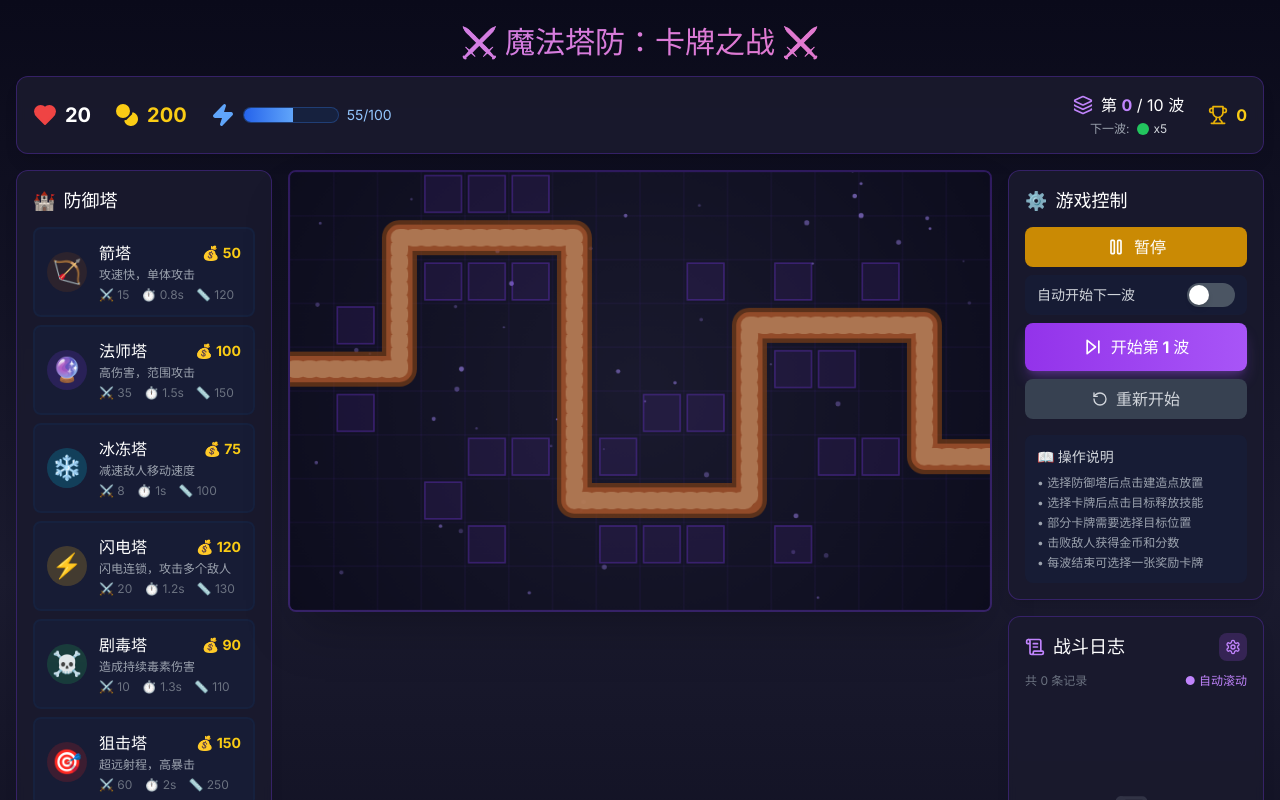
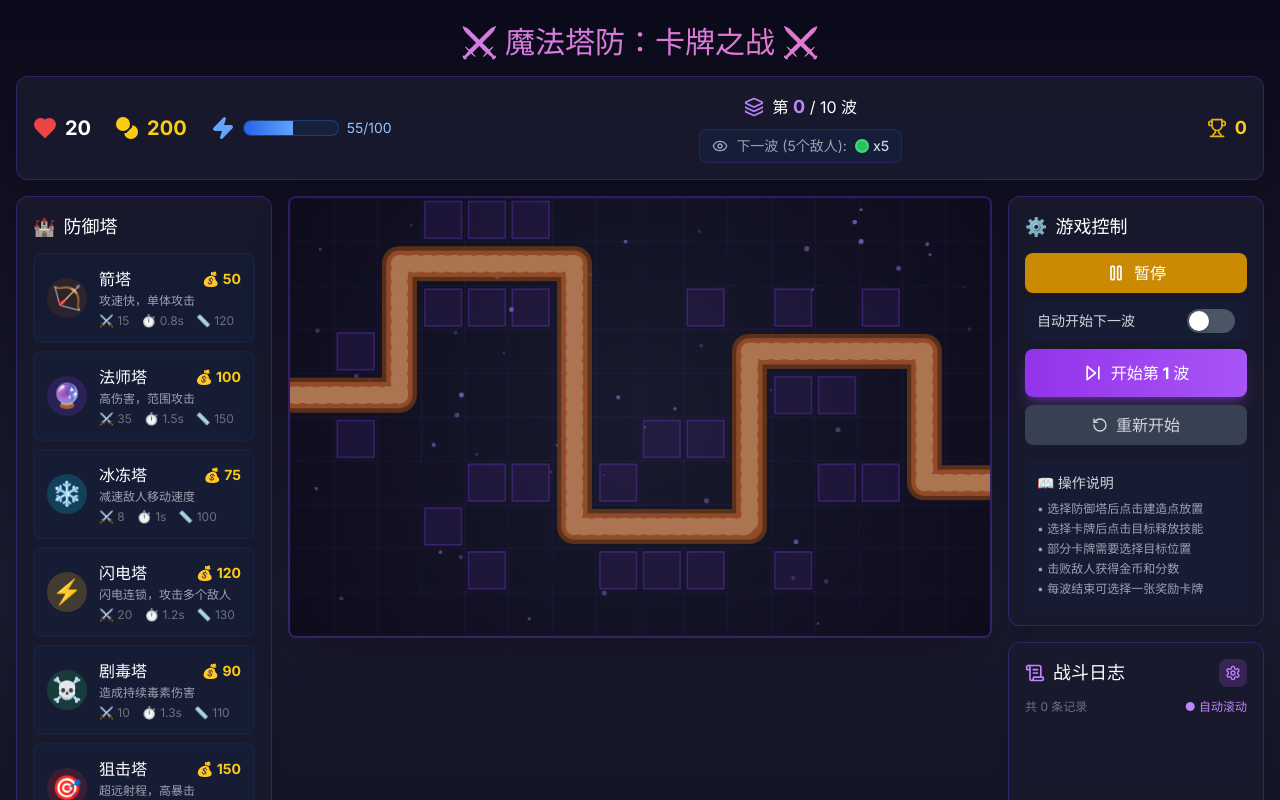
Before and after one commit to LuckyLL17/yq-26, a React (Vite) app: page / in a window 1280 px wide. Both pictures are taken after a click on the button "开始游戏". Shown: the top 800 px of the page. Built offline with nearby package versions, Linux system fonts and the light colour scheme.

Commit message:
.1294570642211112:d4ed006dd70e8753fad2749b46110e50_6a2645936b694666a24e8f75.6a265f3cef6f2d3b1b3709ee.6a265f3cc943cf669f0ae8d9:Trae CN.T(2026/6/8 14:20:44)

```diff
--- a/src/components/StatusBar.tsx
+++ b/src/components/StatusBar.tsx
@@ -1,6 +1,7 @@
 import { useGameStore } from '@/game/store';
 import { ENEMY_CONFIGS } from '@/game/config';
-import { Heart, Coins, Zap, Trophy, Layers, Clock } from 'lucide-react';
+import type { EnemyType } from '@/game/types';
+import { Heart, Coins, Zap, Trophy, Layers, Clock, Eye } from 'lucide-react';
 
 export default function StatusBar() {
   const {
@@ -16,10 +17,18 @@ export default function StatusBar() {
     waveCountdown,
     nextWaveConfig,
     gameMode,
+    status,
   } = useGameStore();
 
   const manaPercent = (mana / maxMana) * 100;
   const displayMaxWaves = gameMode === 'endless' ? '∞' : maxWaves;
+  const showNextWavePreview = !waveInProgress && nextWaveConfig && status !== 'won' && status !== 'lost';
+  const showCountdown = showNextWavePreview && isCountdownActive;
+
+  const getTotalEnemies = () => {
+    if (!nextWaveConfig) return 0;
+    return nextWaveConfig.enemies.reduce((sum, e) => sum + e.count, 0);
+  };
 
   return (
     <div className="flex items-center justify-between bg-game-panel/90 backdrop-blur-sm rounded-xl p-4 border border-game-magic/30 shadow-lg">
@@ -46,12 +55,11 @@ export default function StatusBar() {
         </div>
       </div>
 
-      <div className="flex items-center gap-6">
-        <div className="flex flex-col items-center gap-1">
+      <div className="flex flex-col items-center gap-2">
         <div className="flex items-center gap-2">
           <Layers className="w-5 h-5 text-purple-400" />
           <span className="text-white">
-              第 <span className="text-purple-400 font-bold">{wave}</span> / {displayMaxWaves} 波
+            第 <span className="text-purple-400 font-bold text-lg">{wave}</span> / {displayMaxWaves} 波
           </span>
           {waveInProgress && (
             <span className="text-xs px-2 py-0.5 bg-red-500/20 text-red-400 rounded-full animate-pulse">
@@ -65,19 +73,23 @@ export default function StatusBar() {
           )}
         </div>
 
-          {!waveInProgress && isCountdownActive && (
-            <div className="flex items-center gap-1 text-sm text-yellow-400">
-              <Clock className="w-4 h-4" />
-              <span>下一波: {Math.ceil(waveCountdown)}秒</span>
+        {showCountdown && (
+          <div className="flex items-center gap-2 px-3 py-1.5 bg-yellow-500/20 rounded-lg border border-yellow-500/30">
+            <Clock className="w-4 h-4 text-yellow-400" />
+            <span className="text-yellow-400 font-bold">
+              下一波倒计时: {Math.ceil(waveCountdown)}秒
+            </span>
           </div>
         )}
 
-          {!waveInProgress && nextWaveConfig && (
-            <div className="flex items-center gap-2 text-xs text-gray-400">
-              <span>下一波:</span>
+        {showNextWavePreview && (
+          <div className="flex items-center gap-2 px-3 py-1.5 bg-game-panel-light/80 rounded-lg border border-game-magic/20">
+            <Eye className="w-4 h-4 text-gray-400" />
+            <span className="text-gray-400 text-sm">下一波 ({getTotalEnemies()}个敌人):</span>
             <div className="flex items-center gap-2">
               {nextWaveConfig.enemies.map((enemy, idx) => {
-                  const config = ENEMY_CONFIGS[enemy.type];
+                const config = ENEMY_CONFIGS[enemy.type as EnemyType];
+                if (!config) return null;
                 return (
                   <div
                     key={idx}
@@ -85,10 +97,10 @@ export default function StatusBar() {
                     title={`${config.name} x${enemy.count}`}
                   >
                     <div
-                        className="w-3 h-3 rounded-full"
+                      className="w-3.5 h-3.5 rounded-full border-2 border-white/20"
                       style={{ backgroundColor: config.color }}
                     />
-                      <span className="text-gray-300">x{enemy.count}</span>
+                    <span className="text-gray-300 text-sm font-medium">x{enemy.count}</span>
                   </div>
                 );
               })}
@@ -99,8 +111,7 @@ export default function StatusBar() {
 
       <div className="flex items-center gap-2">
         <Trophy className="w-5 h-5 text-yellow-500" />
-          <span className="text-yellow-400 font-bold">{score}</span>
-        </div>
+        <span className="text-yellow-400 font-bold text-lg">{score}</span>
       </div>
     </div>
   );
--- a/src/game/store.ts
+++ b/src/game/store.ts
@@ -235,7 +235,14 @@ export const useGameStore = create<GameStore>((set, get) => ({
   currentLevelId: 'default',
 
   startGame: () => {
-    set({ status: 'playing' });
+    const { autoStartWave } = get();
+    set({
+      status: 'playing',
+      isCountdownActive: autoStartWave,
+    });
+    if (autoStartWave) {
+      get().addBattleLog('info', '自动开始倒计时...');
+    }
   },
 
   pauseGame: () => {
@@ -796,6 +803,13 @@ export const useGameStore = create<GameStore>((set, get) => ({
     const remainingCards = state.waveRewardCards.filter(c => c.id !== cardId);
     const newDiscardPile = [...state.discardPile, ...remainingCards];
 
+    const nextWaveNum = state.wave + 1;
+    const waves = get().getWaves();
+    let nextWaveConfig: WaveConfig | null = null;
+    if (nextWaveNum <= state.maxWaves || state.gameMode === 'endless') {
+      nextWaveConfig = getWaveConfig(nextWaveNum, state.gameMode, waves);
+    }
+
     set({
       status: 'playing',
       waveRewardCards: [],
@@ -803,6 +817,7 @@ export const useGameStore = create<GameStore>((set, get) => ({
       discardPile: newDiscardPile,
       isCountdownActive: state.autoStartWave,
       waveCountdown: WAVE_COUNTDOWN,
+      nextWaveConfig,
     });
 
     get().addBattleLog('card', `获得了 ${card.name}！`);
@@ -818,12 +833,20 @@ export const useGameStore = create<GameStore>((set, get) => ({
 
     const newDiscardPile = [...state.discardPile, ...state.waveRewardCards];
 
+    const nextWaveNum = state.wave + 1;
+    const waves = get().getWaves();
+    let nextWaveConfig: WaveConfig | null = null;
+    if (nextWaveNum <= state.maxWaves || state.gameMode === 'endless') {
+      nextWaveConfig = getWaveConfig(nextWaveNum, state.gameMode, waves);
+    }
+
     set({
       status: 'playing',
       waveRewardCards: [],
       discardPile: newDiscardPile,
       isCountdownActive: state.autoStartWave,
       waveCountdown: WAVE_COUNTDOWN,
+      nextWaveConfig,
     });
 
     if (state.autoStartWave) {
@@ -1150,13 +1173,12 @@ export const useGameStore = create<GameStore>((set, get) => ({
       }
     }
 
-    if (newStatus === 'playing' && !waveInProgress && !waveComplete) {
-      if (newIsCountdownActive) {
-        newWaveCountdown -= deltaTime;
-        if (newWaveCountdown <= 0) {
-          get().startWave();
-          return;
-        }
+    const waveIsNotActive = !waveInProgress && !waveComplete;
+    if (newStatus === 'playing' && waveIsNotActive && newIsCountdownActive) {
+      newWaveCountdown -= deltaTime;
+      if (newWaveCountdown <= 0) {
+        get().startWave();
+        return;
       }
     }
 
```
Lines whose indentation alone changed are shown as unchanged.
